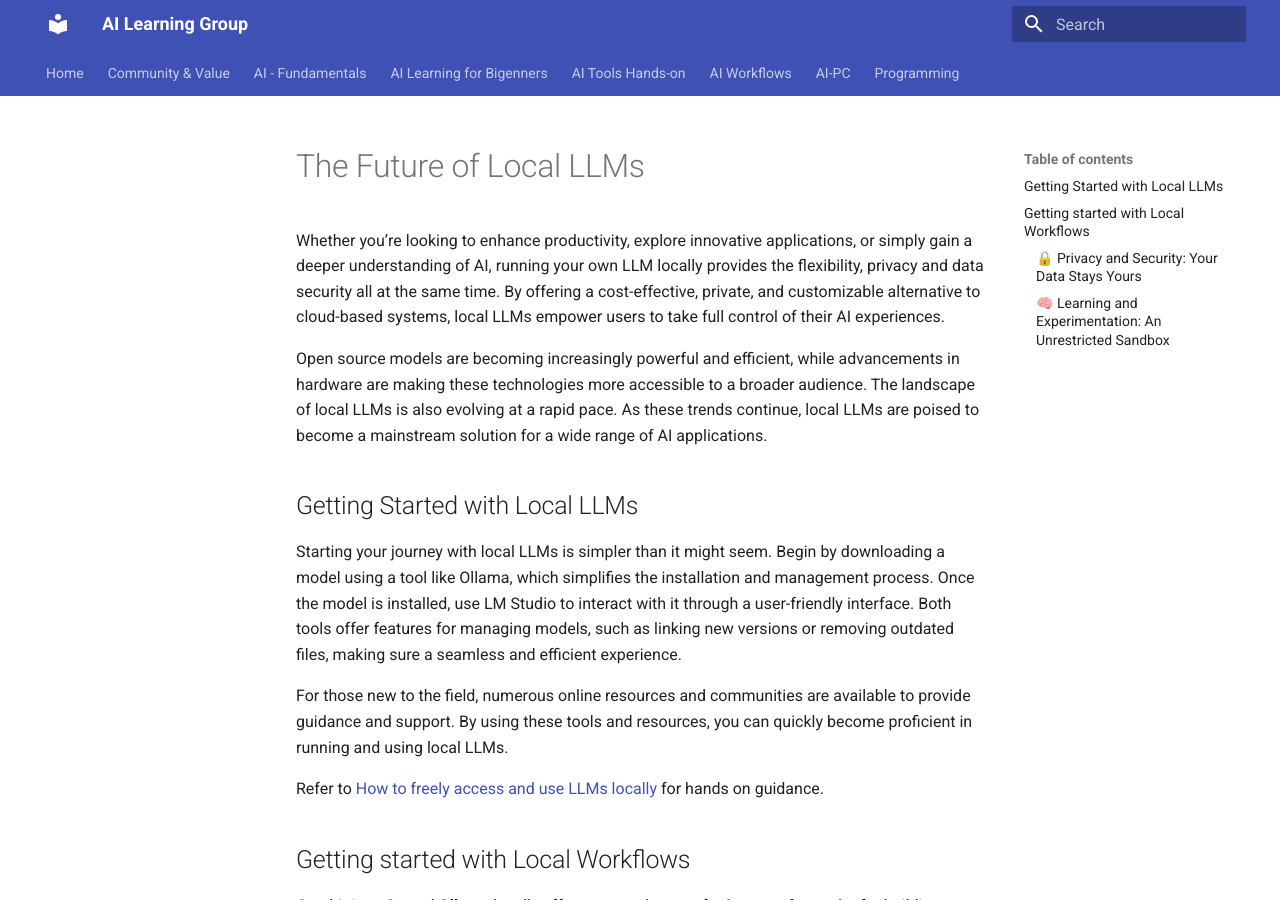
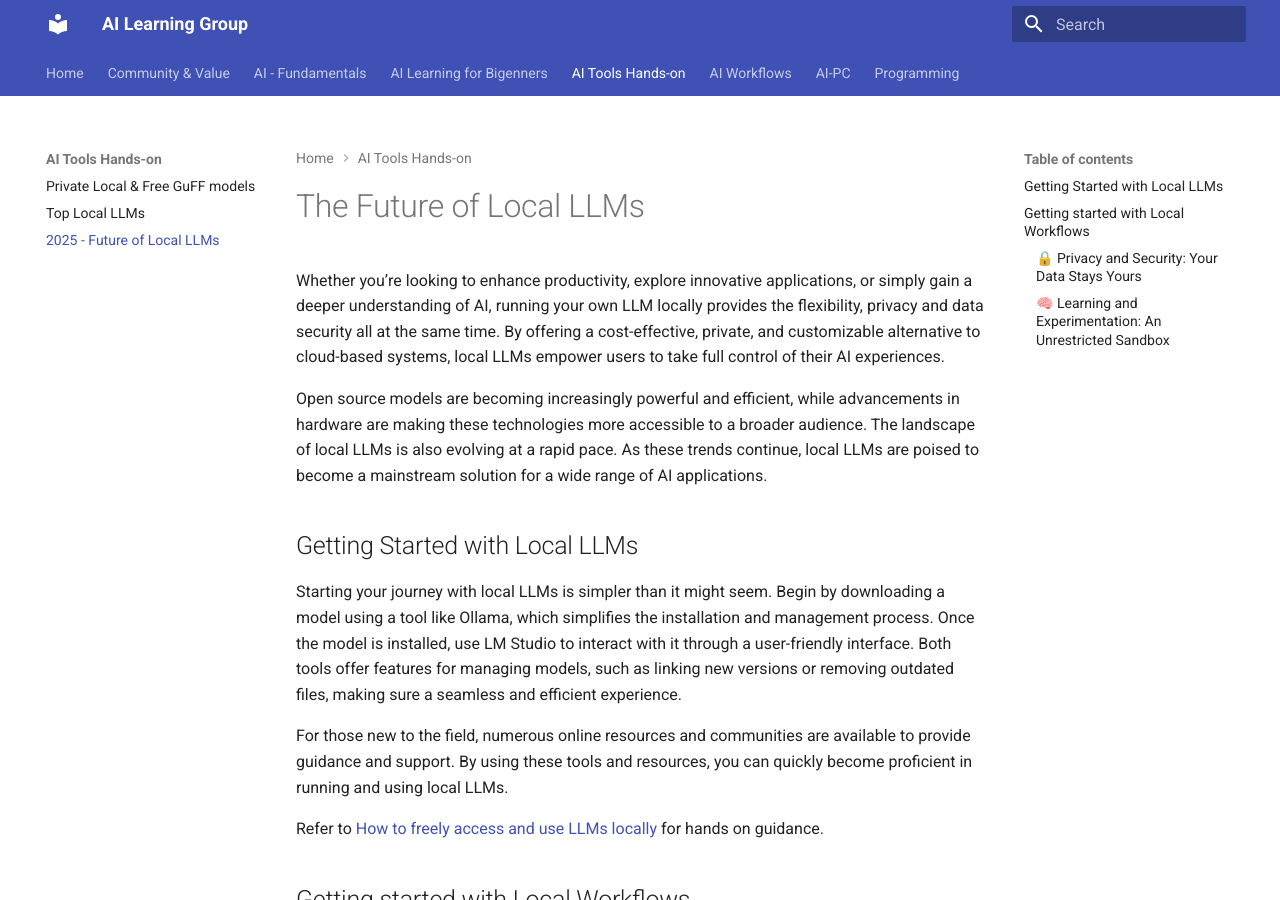
Before and after one commit to tejomayee-tech/toronto_ai_learning_group, an MkDocs documentation site: the page built from docs/ai-tools-hands-on/Wide-future-of-local-llms/future-of-opensource-local-llms.md, in a window 1280 px wide and 900 px high. Built offline with MkDocs 1.6.1 and Material for MkDocs 9.7.7, drawn with Linux system fonts in a browser that asks for light colours.

Commit message:
future of local LLMs to mkdocs link

```diff
--- a/mkdocs.yml
+++ b/mkdocs.yml
@@ -54,6 +54,8 @@ nav:
   - AI Tools Hands-on:
     - Private Local & Free GuFF models: ai-tools-hands-on/AccessWorldOfFreeLLMs-guff/How-to-freely-access-use-LLMs-locally-securely-with-no-limits.md
     - Top Local LLMs: ai-tools-hands-on/CuratedLocalLLMs/Top-Local-LLMs.md
+    - 2025 - Future of Local LLMs: ai-tools-hands-on/Wide-future-of-local-llms/future-of-opensource-local-llms.md
+
   - AI Workflows:
     - n8n:
       - Prviate-Secure Docker-Desktop n8n + local LLM: ai-workflows/n8n/Local_N8N_setup_with_Local_AI/Step-by-step-guide-to-setup-n8n-locally-with-llm.md
```
